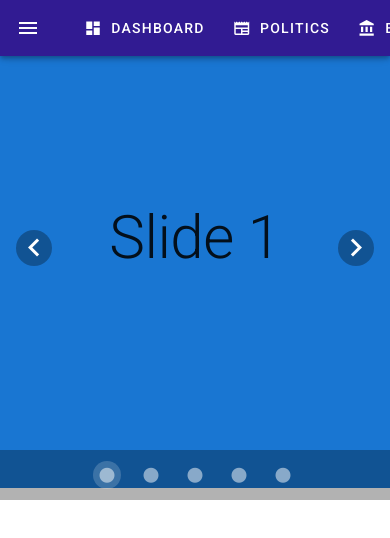
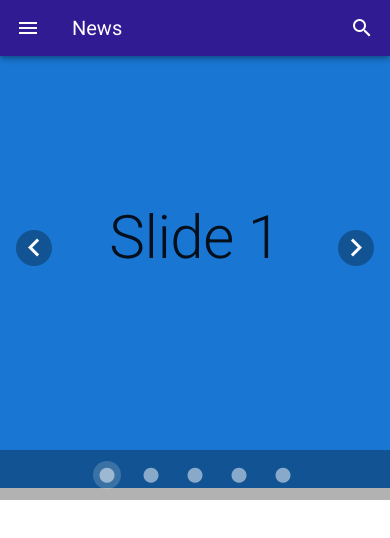
Before and after one commit to AndrewPhilippov/vue, a Nuxt app: page / in a window 390 px wide. Shown: the top 538 px of the page. Built offline with nearby package versions, Linux system fonts and the light colour scheme.

Commit message:
Mobile visibility for TopNavbar added

```diff
--- a/components/Navigation.vue
+++ b/components/Navigation.vue
@@ -4,14 +4,15 @@
     <v-app-bar color="deep-purple darken-4"
                dark fixed>
 
-      <v-app-bar-nav-icon @click.native.stop="sideNav = !sideNav">
+      <v-app-bar-nav-icon @click.native.stop="sideNav = !sideNav"
+        class="hidden-md-and-up">
       </v-app-bar-nav-icon>
 
       <v-toolbar-title>News</v-toolbar-title>
 
       <div class="flex-grow-1"></div>
 
-      <v-toolbar-items>
+      <v-toolbar-items class="hidden-sm-and-down">
         <v-btn text v-for="item in items">
           <v-icon icon left>{{ item.icon }}</v-icon>
           {{ item.title }}
```
